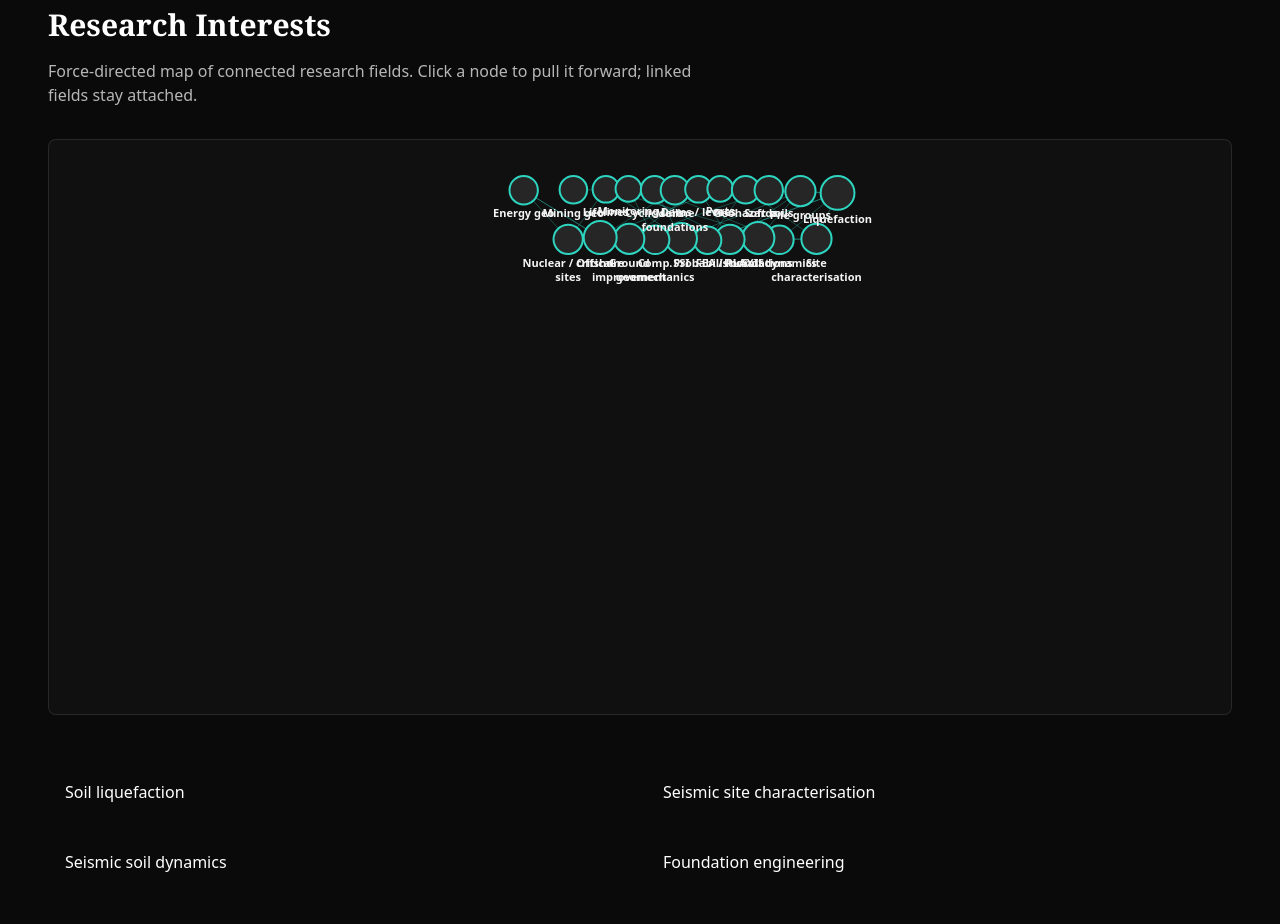
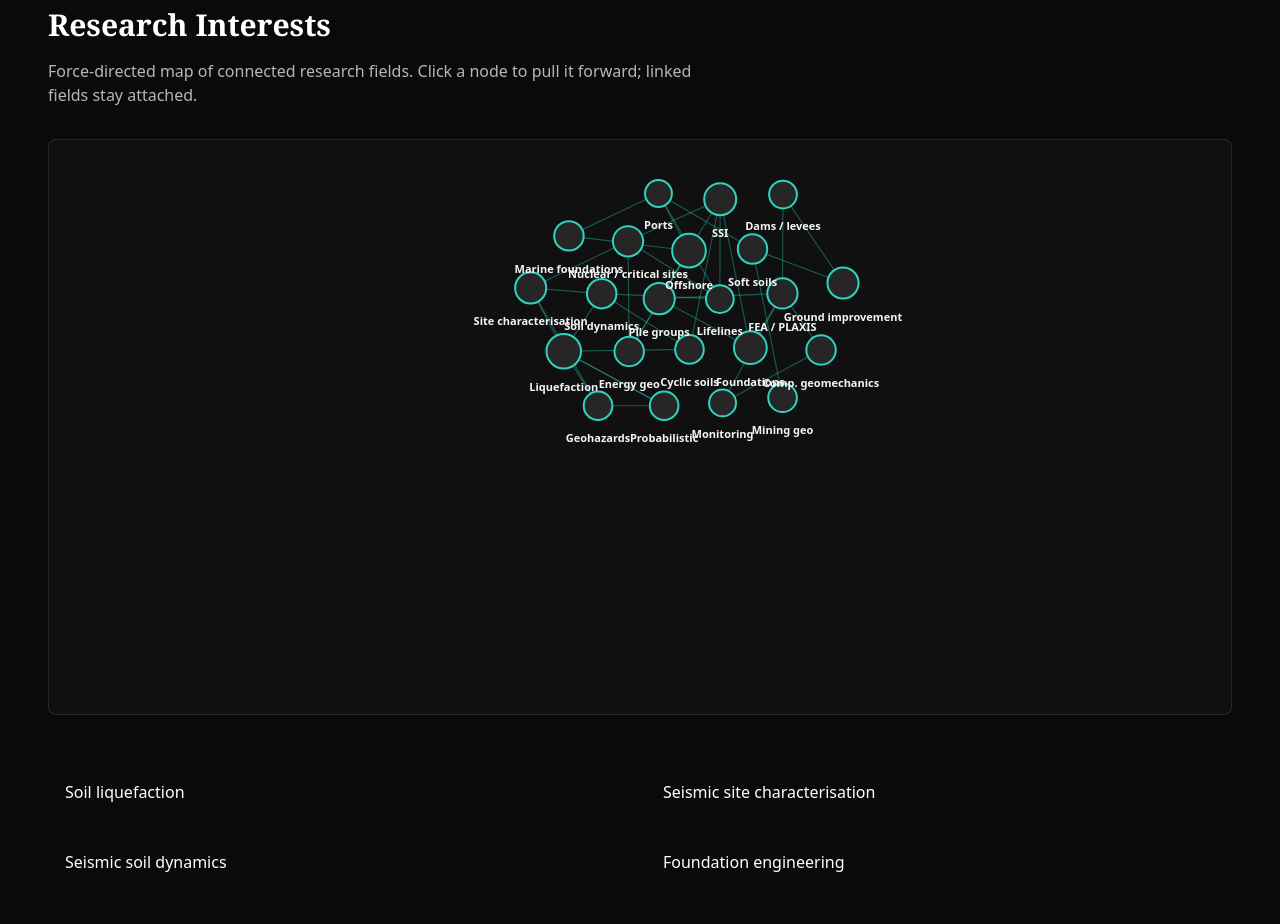
Before and after one commit to enamulislammeraj25-rin/portfolio-xrin, a React (Create React App) app: page / in a window 1280 px wide. Shown: the part 3240-4164 px from the top of the page. Built offline with nearby package versions, Linux system fonts and the light colour scheme.

Commit message:
Make research map a draggable spring network that expands from the centre.

```diff
--- a/src/components/ResearchNetwork.js
+++ b/src/components/ResearchNetwork.js
@@ -5,7 +5,9 @@ export const ResearchNetwork = ({ theme, interests = [], selectedId, onSelect })
     const wrapRef = useRef(null);
     const simRef = useRef(null);
     const selectedRef = useRef(selectedId);
+    const dragRef = useRef(null);
     const [frame, setFrame] = useState({ w: 0, h: 0, nodes: [] });
+    const [hoverId, setHoverId] = useState(null);
 
     selectedRef.current = selectedId;
 
@@ -13,20 +15,18 @@ export const ResearchNetwork = ({ theme, interests = [], selectedId, onSelect })
         const el = wrapRef.current;
         if (!el || !interests.length) return;
 
-        const measure = () => ({ w: el.clientWidth || 800, h: el.clientHeight || 480 });
+        const measure = () => ({ w: Math.max(320, el.clientWidth), h: Math.max(320, el.clientHeight) });
         let { w, h } = measure();
 
-        const nodes = interests.map((item, i) => {
-            const ang = (i / interests.length) * Math.PI * 2;
-            return {
-                ...item,
-                x: w / 2 + Math.cos(ang) * Math.min(w, h) * 0.28,
-                y: h / 2 + Math.sin(ang) * Math.min(w, h) * 0.28,
-                vx: 0,
-                vy: 0,
-                r: 7 + (item.size || 14) * 0.45,
-            };
-        });
+        // Start piled in the centre so the graph "explodes" like the reference clip
+        const nodes = interests.map((item, i) => ({
+            ...item,
+            x: w / 2 + (Math.random() - 0.5) * 16,
+            y: h / 2 + (Math.random() - 0.5) * 16,
+            vx: 0,
+            vy: 0,
+            r: 8 + (item.size || 14) * 0.42,
+        }));
 
         const links = (PORTFOLIO_DATA.research_links || [])
             .map(([a, b]) => ({
@@ -44,16 +44,17 @@ export const ResearchNetwork = ({ theme, interests = [], selectedId, onSelect })
             const W = sim.w;
             const H = sim.h;
             const sel = selectedRef.current;
+            const drag = dragRef.current;
 
             for (let i = 0; i < ns.length; i++) {
                 for (let j = i + 1; j < ns.length; j++) {
                     let dx = ns[j].x - ns[i].x;
                     let dy = ns[j].y - ns[i].y;
-                    let d2 = dx * dx + dy * dy || 1;
+                    let d2 = dx * dx + dy * dy || 0.01;
                     let d = Math.sqrt(d2);
-                    const minD = ns[i].r + ns[j].r + 28;
-                    let force = 420 / d2;
-                    if (d < minD) force += (minD - d) * 0.08;
+                    const minD = ns[i].r + ns[j].r + 36;
+                    let force = 900 / d2;
+                    if (d < minD) force += (minD - d) * 0.14;
                     const fx = (dx / d) * force;
                     const fy = (dy / d) * force;
                     ns[i].vx -= fx;
@@ -67,8 +68,8 @@ export const ResearchNetwork = ({ theme, interests = [], selectedId, onSelect })
                 const dx = l.target.x - l.source.x;
                 const dy = l.target.y - l.source.y;
                 const d = Math.sqrt(dx * dx + dy * dy) || 1;
-                const rest = 92;
-                const k = (d - rest) * 0.012;
+                const rest = 110;
+                const k = (d - rest) * 0.02;
                 const fx = (dx / d) * k;
                 const fy = (dy / d) * k;
                 l.source.vx += fx;
@@ -78,17 +79,24 @@ export const ResearchNetwork = ({ theme, interests = [], selectedId, onSelect })
             });
 
             ns.forEach((n) => {
-                n.vx += (W / 2 - n.x) * 0.008;
-                n.vy += (H / 2 - n.y) * 0.008;
+                if (drag && drag.id === n.id) {
+                    n.x = drag.x;
+                    n.y = drag.y;
+                    n.vx = 0;
+                    n.vy = 0;
+                    return;
+                }
+                n.vx += (W / 2 - n.x) * 0.012;
+                n.vy += (H / 2 - n.y) * 0.012;
                 if (sel && n.id === sel) {
-                    n.vx += (W / 2 - n.x) * 0.06;
-                    n.vy += (H * 0.38 - n.y) * 0.06;
+                    n.vx += (W / 2 - n.x) * 0.05;
+                    n.vy += (H * 0.4 - n.y) * 0.05;
                 }
-                n.vx *= 0.86;
-                n.vy *= 0.86;
+                n.vx *= 0.82;
+                n.vy *= 0.82;
                 n.x += n.vx;
                 n.y += n.vy;
-                const pad = n.r + 36;
+                const pad = n.r + 40;
                 n.x = Math.max(pad, Math.min(W - pad, n.x));
                 n.y = Math.max(pad, Math.min(H - pad, n.y));
             });
@@ -123,6 +131,49 @@ export const ResearchNetwork = ({ theme, interests = [], selectedId, onSelect })
         };
     }, [interests]);
 
+    const clientPoint = (e) => {
+        const box = wrapRef.current.getBoundingClientRect();
+        const src = e.touches ? e.touches[0] : e;
+        return { x: src.clientX - box.left, y: src.clientY - box.top };
+    };
+
+    const nearest = (x, y) => {
+        let best = null;
+        let bestD = 28;
+        frame.nodes.forEach((n) => {
+            const d = Math.hypot(n.x - x, n.y - y);
+            if (d < Math.max(bestD, n.r + 10)) {
+                bestD = d;
+                best = n;
+            }
+        });
+        return best;
+    };
+
+    const onDown = (e) => {
+        const p = clientPoint(e);
+        const n = nearest(p.x, p.y);
+        if (!n) return;
+        dragRef.current = { id: n.id, x: p.x, y: p.y };
+        if (onSelect) onSelect(n.id);
+        e.preventDefault();
+    };
+
+    const onMove = (e) => {
+        if (!dragRef.current) {
+            const p = clientPoint(e);
+            const n = nearest(p.x, p.y);
+            setHoverId(n ? n.id : null);
+            return;
+        }
+        const p = clientPoint(e);
+        dragRef.current = { ...dragRef.current, x: p.x, y: p.y };
+    };
+
+    const onUp = () => {
+        dragRef.current = null;
+    };
+
     let cardClass, fill, stroke, labelCls, ring, line;
     switch (theme) {
         case 'light':
@@ -131,119 +182,117 @@ export const ResearchNetwork = ({ theme, interests = [], selectedId, onSelect })
             fill = '#ffffff';
             stroke = '#0d9488';
             labelCls = 'text-stone-800';
-            ring = '#0d9488';
-            line = 'rgba(13,148,136,0.35)';
+            ring = '#0f766e';
+            line = 'rgba(13,148,136,0.4)';
             break;
         case 'midnight':
             cardClass = 'bg-slate-900/50 border-slate-800';
             fill = '#1e293b';
             stroke = '#818cf8';
             labelCls = 'text-indigo-50';
-            ring = '#818cf8';
-            line = 'rgba(129,140,248,0.35)';
+            ring = '#a5b4fc';
+            line = 'rgba(129,140,248,0.4)';
             break;
         case 'nature':
             cardClass = 'bg-stone-900/40 border-stone-700';
             fill = '#292524';
             stroke = '#84cc16';
             labelCls = 'text-stone-100';
-            ring = '#84cc16';
-            line = 'rgba(132,204,22,0.35)';
+            ring = '#a3e635';
+            line = 'rgba(132,204,22,0.4)';
             break;
         case 'musgravite':
             cardClass = 'bg-purple-950/30 border-purple-800/40';
             fill = '#3b0764';
             stroke = '#c084fc';
             labelCls = 'text-purple-50';
-            ring = '#c084fc';
-            line = 'rgba(192,132,252,0.35)';
+            ring = '#e9d5ff';
+            line = 'rgba(192,132,252,0.4)';
             break;
         case 'ruby':
             cardClass = 'bg-red-950/20 border-red-900/40';
             fill = '#450a0a';
             stroke = '#f87171';
             labelCls = 'text-red-50';
-            ring = '#f87171';
-            line = 'rgba(248,113,113,0.35)';
+            ring = '#fca5a5';
+            line = 'rgba(248,113,113,0.4)';
             break;
         case 'emerald':
             cardClass = 'bg-emerald-950/20 border-emerald-900/40';
             fill = '#022c22';
             stroke = '#34d399';
             labelCls = 'text-emerald-50';
-            ring = '#34d399';
-            line = 'rgba(52,211,153,0.35)';
+            ring = '#6ee7b7';
+            line = 'rgba(52,211,153,0.4)';
             break;
         default:
             cardClass = 'bg-neutral-900/50 border-white/10';
             fill = '#262626';
             stroke = '#2dd4bf';
             labelCls = 'text-neutral-100';
-            ring = '#2dd4bf';
-            line = 'rgba(45,212,191,0.32)';
+            ring = '#5eead4';
+            line = 'rgba(45,212,191,0.38)';
     }
 
-    const links = (PORTFOLIO_DATA.research_links || [])
+    const active = hoverId || selectedId;
+    const linked = new Set();
+    (PORTFOLIO_DATA.research_links || []).forEach(([a, b]) => {
+        if (a === active) linked.add(b);
+        if (b === active) linked.add(a);
+    });
+
+    const drawnLinks = (PORTFOLIO_DATA.research_links || [])
         .map(([a, b]) => {
             const s = frame.nodes.find((n) => n.id === a);
             const t = frame.nodes.find((n) => n.id === b);
-            return s && t ? { s, t } : null;
+            return s && t ? { s, t, hot: active && (a === active || b === active) } : null;
         })
         .filter(Boolean);
 
     return (
-        <div ref={wrapRef} className={`relative w-full h-[28rem] md:h-[36rem] border rounded-lg overflow-hidden ${cardClass}`}>
+        <div
+            ref={wrapRef}
+            className={`relative w-full h-[28rem] md:h-[36rem] border rounded-lg overflow-hidden cursor-grab active:cursor-grabbing ${cardClass}`}
+            onMouseDown={onDown}
+            onMouseMove={onMove}
+            onMouseUp={onUp}
+            onMouseLeave={onUp}
+            onTouchStart={onDown}
+            onTouchMove={onMove}
+            onTouchEnd={onUp}
+        >
             <svg className="absolute inset-0 w-full h-full pointer-events-none">
-                {links.map((l, i) => (
+                {drawnLinks.map((l, i) => (
                     <line
                         key={i}
                         x1={l.s.x}
                         y1={l.s.y}
                         x2={l.t.x}
                         y2={l.t.y}
-                        stroke={line}
-                        strokeWidth={selectedId && (l.s.id === selectedId || l.t.id === selectedId) ? 2 : 1}
+                        stroke={l.hot ? ring : line}
+                        strokeWidth={l.hot ? 2.4 : 1.1}
                     />
                 ))}
                 {frame.nodes.map((n) => (
                     <circle
-                        key={n.id + '-c'}
+                        key={n.id}
                         cx={n.x}
                         cy={n.y}
-                        r={selectedId === n.id ? n.r + 3 : n.r}
+                        r={active === n.id ? n.r + 4 : n.r}
                         fill={fill}
-                        stroke={selectedId === n.id ? ring : stroke}
-                        strokeWidth={selectedId === n.id ? 3 : 2}
+                        stroke={active === n.id || linked.has(n.id) ? ring : stroke}
+                        strokeWidth={active === n.id ? 3 : 2}
                     />
                 ))}
             </svg>
-
             {frame.nodes.map((n) => (
-                <button
-                    type="button"
-                    key={n.id}
-                    onClick={() => onSelect && onSelect(selectedId === n.id ? null : n.id)}
-                    className="absolute z-10 -translate-x-1/2 text-center"
-                    style={{ left: n.x, top: n.y + n.r + 2, width: 108 }}
-                    title={n.topic}
+                <div
+                    key={n.id + '-lab'}
+                    className={`absolute pointer-events-none -translate-x-1/2 text-center ${labelCls}`}
+                    style={{ left: n.x, top: n.y + n.r + 4, width: 120 }}
                 >
-                    <span className={`block text-[10px] md:text-[11px] font-semibold leading-tight ${labelCls}`}>
-                        {n.short}
-                    </span>
-                </button>
-            ))}
-
-            {/* invisible hit targets on the circles */}
-            {frame.nodes.map((n) => (
-                <button
-                    type="button"
-                    key={n.id + '-hit'}
-                    aria-label={n.topic}
-                    onClick={() => onSelect && onSelect(selectedId === n.id ? null : n.id)}
-                    className="absolute z-20 rounded-full -translate-x-1/2 -translate-y-1/2"
-                    style={{ left: n.x, top: n.y, width: n.r * 2 + 8, height: n.r * 2 + 8 }}
-                    title={n.topic}
-                />
+                    <span className="text-[10px] md:text-[11px] font-semibold leading-tight">{n.short}</span>
+                </div>
             ))}
         </div>
     );
```
